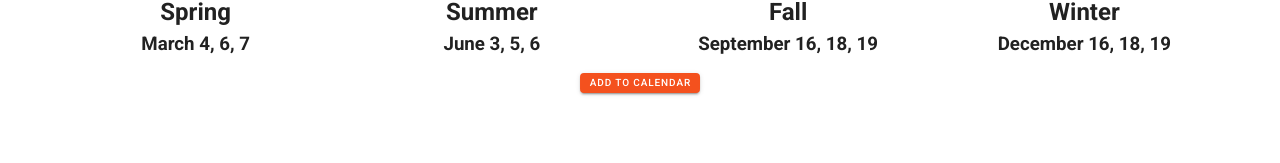
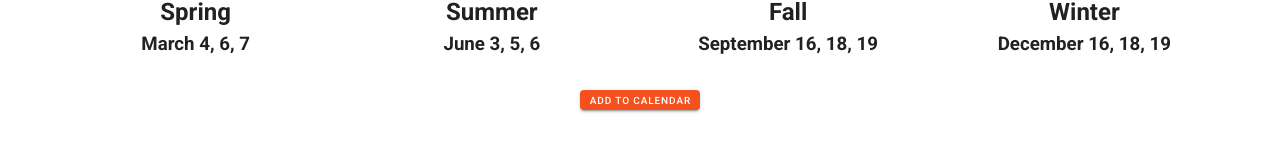
Before and after one commit to saint-isidore-guild/ember-days, a Vue app: page / in a window 1280 px wide. Shown: the part 465-628 px from the top of the page. Built offline with nearby package versions, Linux system fonts and the light colour scheme.

Commit message:
Center justify Add to Calendar Button

```diff
--- a/src/App.vue
+++ b/src/App.vue
@@ -71,7 +71,10 @@
       </div>
 
       <ember-days :year="year"></ember-days>
+
+      <div class="d-flex justify-center mt-5">
       <calendar-generator  :year="year"></calendar-generator>
+      </div>
 
 
 
--- a/src/components/CalendarGenerator.vue
+++ b/src/components/CalendarGenerator.vue
@@ -1,6 +1,13 @@
 
 <template >
-    <v-btn x-small color="primary" dark :style="{left: '50%', transform:'translateX(-50%)'}"> Add to Calendar </v-btn>
+  <v-btn
+    x-small
+    color="primary"
+    dark
+
+  >
+    Add to Calendar
+  </v-btn>
 </template>
 
 <script>
```
